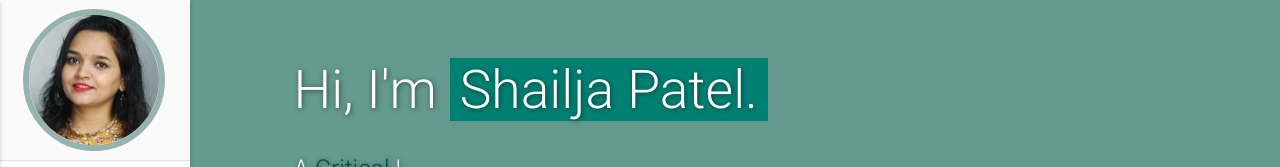
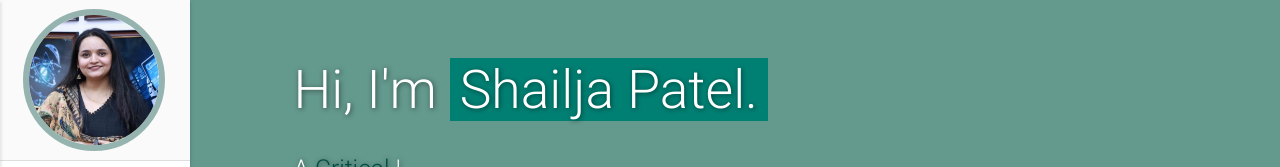
Before and after one commit to Rakeshivam/D-Portfolio, a plain HTML site: page index.html in a window 1280 px wide. Shown: the top 167 px of the page. Drawn offline with nearby package versions, Linux system fonts and the light colour scheme.

Commit message:
Profile Pic

```diff
--- a/index.html
+++ b/index.html
@@ -85,7 +85,7 @@
       <li class="logo">
         <a id="logo-container" aria-label="Navigate to the beginning of the page" href="#intro"
           class="brand-logo grey-blue-text">
-          <img src="/assets/img/Didi.png" class="circle img-responsive profile-pic" alt="avatar">
+          <img src="/assets/img/Didi Profile Pic.jpeg" class="circle img-responsive profile-pic" alt="avatar">
         </a>
       </li>
 
```
